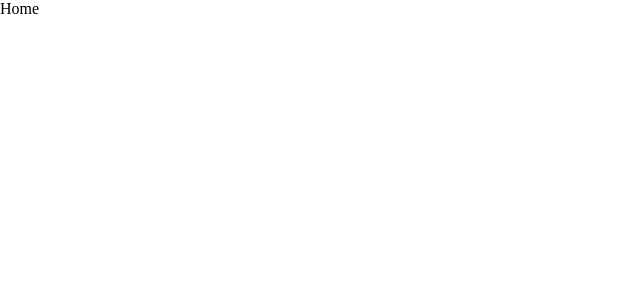
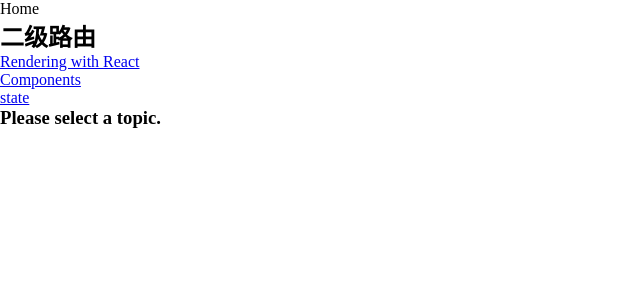
Before and after one commit to YestoryFornever/cloudmanager-react, a React app: page /home in a window 1280 px wide. Shown: the top 300 px of the page, without its empty margins (0-640 px from the left). Built offline with nearby package versions, Linux system fonts and the light colour scheme.

Commit message:
二级路由

```diff
--- a/src/app.component.jsx
+++ b/src/app.component.jsx
@@ -1,5 +1,5 @@
 import React, { Component, PropTypes } from 'react';
-import { BrowserRouter, Route, Link } from 'react-router-dom';
+import { BrowserRouter as Router, Route, Link } from 'react-router-dom';
 
 import Login from './components/login/login.container';
 import Home from './components/home/home.container';
@@ -8,13 +8,13 @@ import Error from './components/error/error.container';
 const App = ({}) => {
 	return (
 		<div>
-			<BrowserRouter>
+			<Router>
 				<div>
 					<Route exact path="/" component={Login}/>
 					<Route path="/home" component={Home}/>
 					<Route path="/error" component={Error}/>
 				</div>
-			</BrowserRouter>
+			</Router>
 		</div>
 	)
 };
--- a/src/components/home/home.component.jsx
+++ b/src/components/home/home.component.jsx
@@ -1,11 +1,34 @@
 import React, { Component, PropTypes } from 'react';
 import { BrowserRouter, Route, Link } from 'react-router-dom';
 
-const Home = ({}) => {
+const Home = ({match}) => {
 	return (
 		<div>
 			Home
+			<h2>二级路由</h2>
+			<ul>
+				<li>
+					<Link to={`${match.url}/rendering`}>
+						Rendering with React
+					</Link>
+				</li>
+				<li>
+					<Link to={`${match.url}/components`}>
+						Components
+					</Link>
+				</li>
+				<li>
+					<Link to={`${match.url}/state`}>
+						state
+					</Link>
+				</li>
+			</ul>
+			<Route path={`${match.url}/:topicId`} component={Topic}/>
+			<Route exact path={match.url} render={()=>(
+				<h3>Please select a topic.</h3>
+			)}/>
 		</div>
 	)
 };
+const Topic = ({match})=>{return (<div><h3>{match.params.topicId}</h3></div>)};
 export default Home;
--- a/src/components/login/login.component.jsx
+++ b/src/components/login/login.component.jsx
@@ -17,6 +17,9 @@ const Login = ({}) => {
 					<button>
 						<Link to="/home">登录</Link>
 					</button>
+					<button>
+						<Link to="/error">错误</Link>
+					</button>
 				</section>
 			</main>
 		</div>
```
